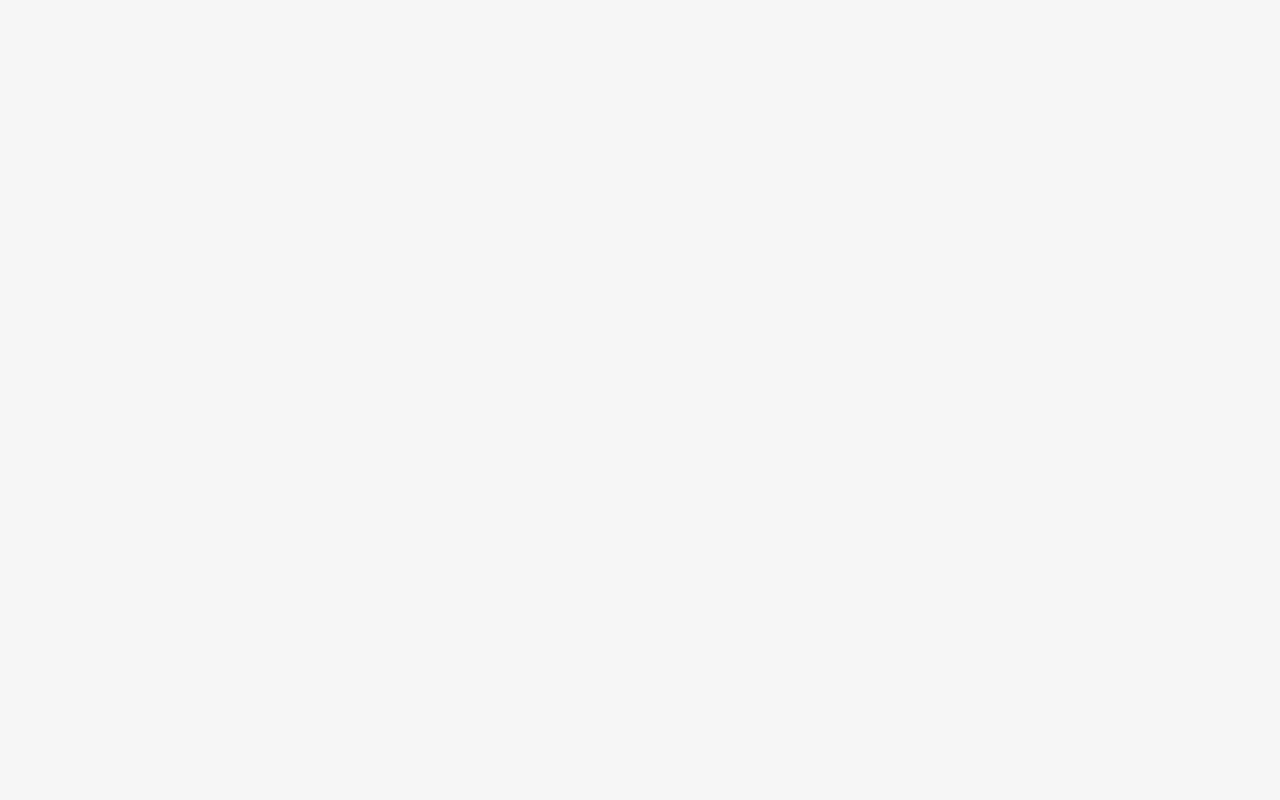
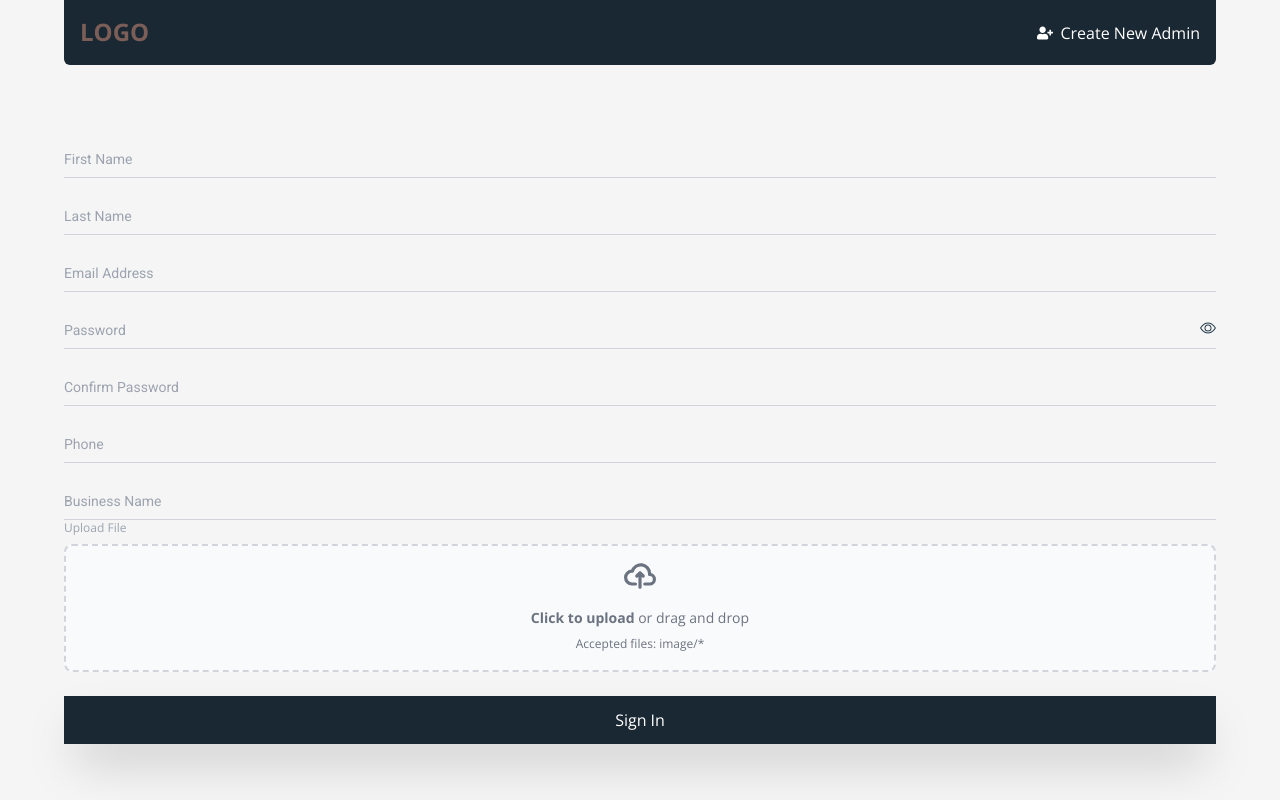
Before and after one commit to M-MubashirDev/vertix, a React (Vite) app: page /admin in a window 1280 px wide. Before the commit this address had no page. Built offline with nearby package versions, Linux system fonts and the light colour scheme.

Commit message:
push update full form

```diff
--- a/package.json
+++ b/package.json
@@ -12,6 +12,7 @@
   "dependencies": {
     "react": "^18.3.1",
     "react-dom": "^18.3.1",
+    "react-hook-form": "^7.54.2",
     "react-icons": "^5.4.0",
     "react-router-dom": "^7.1.1"
   },
--- a/src/App.jsx
+++ b/src/App.jsx
@@ -1,12 +1,14 @@
 import { BrowserRouter, Route, Routes } from "react-router-dom";
 import Layout from "./Components/Layout";
 import Home from "./Pages/Home";
+import Admin from "./Pages/Admin";
 function App() {
   return (
     <BrowserRouter>
       <Routes>
         <Route path="/" element={<Layout />}>
           <Route index element={<Home />} />
+          <Route path="admin" element={<Admin />} />
         </Route>
       </Routes>
     </BrowserRouter>
--- a/src/Components/Layout.jsx
+++ b/src/Components/Layout.jsx
@@ -1,4 +1,4 @@
-import Home from "../Pages/Home";
+import { Outlet } from "react-router-dom";
 import Navbar from "../UI/Navbar";
 
 function Layout() {
@@ -6,7 +6,7 @@ function Layout() {
     <div>
       <Navbar />
       <div className="max-w-[1440px] mx-auto w-[90%]">
-        <Home />
+        <Outlet />
       </div>
     </div>
   );
--- /dev/null
+++ b/src/Pages/Admin.jsx
@@ -0,0 +1,79 @@
+import CustomForm from "../UI/Form";
+function submitFunc(values) {
+  console.log(values);
+}
+function Admin() {
+  return (
+    <div>
+      <div className="mt-20">
+        <CustomForm onSubmit={submitFunc}>
+          {/* Email Input */}
+          <CustomForm.Input
+            label="First Name"
+            name="firstname"
+            type="text"
+            validation={{
+              required: "Name  is required",
+            }}
+          />
+          <CustomForm.Input label="Last Name" name="lastname" type="text" />
+
+          <CustomForm.Input
+            label="Email Address"
+            name="email"
+            type="email"
+            validation={{
+              required: "Email is required",
+              pattern: {
+                value: /^[a-zA-Z0-9_.+-]+@[a-zA-Z0-9-]+\.[a-zA-Z0-9-.]+$/,
+                message: "Enter a valid email address",
+              },
+            }}
+          />
+
+          {/* Password and Confirm Password Inputs */}
+          <CustomForm.InputSecure
+            label="Password"
+            name="password"
+            confirmName="confirmPassword"
+          />
+          <CustomForm.Input
+            label="Phone"
+            name="number"
+            type="Number"
+            validation={{
+              required: "Phone Number  is required",
+            }}
+          />
+          <CustomForm.Input
+            label="Business Name"
+            name="company"
+            type="text"
+            validation={{
+              required: "Business Name  is required",
+            }}
+          />
+          <CustomForm.FileInput
+            label="Upload File"
+            name="fileInput"
+            multiple={false}
+            accept="image/*" // Accept all file types
+            validation={{ required: "File is required" }}
+          />
+          {/* <CustomForm.Input
+            label="Full Name"
+            name="fullname"
+            type="file"
+            validation={{
+              required: "Name  is required",
+            }}
+          /> */}
+          {/* Submit Button */}
+          <CustomForm.ButtonSubmit>Sign In</CustomForm.ButtonSubmit>
+        </CustomForm>
+      </div>
+    </div>
+  );
+}
+
+export default Admin;
--- a/src/UI/Form.jsx
+++ b/src/UI/Form.jsx
@@ -1,192 +1,261 @@
-/* eslint-disable react/prop-types */
-import { createContext, useContext, useState } from "react";
+import { useEffect, useState } from "react";
 import { BsEye, BsEyeSlash } from "react-icons/bs";
-import { useForm } from "react-hook-form";
+import { IoIosCloudDone } from "react-icons/io";
+import {
+  useForm,
+  FormProvider,
+  useFormContext,
+  useController,
+} from "react-hook-form";
 
-// Create a Context for the form
-const FormContext = createContext();
-
-// Custom hook to use the form context
-const useFormContextCustom = () => {
-  const context = useContext(FormContext);
-  if (!context) {
-    throw new Error("Form components must be used within a FormProvider");
-  }
-  return context;
-};
-
-// Form Component: Provides form context and handles submission
-function Form({ children, onSubmit }) {
+// Main Form Component
+function Form({ children, onSubmit, defaultValues = {} }) {
   const methods = useForm({
-    mode: "onTouched", // Validate inputs when they are touched
+    mode: "onChange",
+    defaultValues,
   });
 
   return (
-    <FormContext.Provider value={methods}>
-      <form onSubmit={methods.handleSubmit(onSubmit)} className="space-y-6">
+    <FormProvider {...methods}>
+      <form
+        onSubmit={methods.handleSubmit(onSubmit)}
+        className="space-y-6 my-6"
+      >
         {children}
       </form>
-    </FormContext.Provider>
+    </FormProvider>
   );
 }
 
-// Input Component: Generic input field with label and validation
-function Input({ label, name, type = "text", validation = {}, ...rest }) {
+// Input Component
+function Input({ label, name, type = "text", validation, ...rest }) {
   const {
     register,
-    watch,
     formState: { errors },
-  } = useFormContextCustom();
-
-  const value = watch(name);
+  } = useFormContext();
 
   return (
-    <div className="relative">
+    <div className="flex items-center justify-center">
+      <div className="relative w-full">
         <input
           type={type}
           id={name}
-        className={`peer h-10 w-full border-b-2 ${
+          {...register(name, validation)} // Changed from rules to validation
+          placeholder=""
+          className={`w-full border-b ${
             errors[name] ? "border-red-500" : "border-gray-300"
-        } text-white bg-transparent placeholder-transparent focus:outline-none focus:border-blue-800 transition-colors duration-200`}
-        placeholder=" "
-        {...register(name, validation)}
+          } py-1 focus:border-b-2 focus:border-primary-dark transition-colors focus:outline-none peer bg-inherit`}
           {...rest}
         />
         <label
           htmlFor={name}
-        className={`absolute left-0 transition-all duration-200 ease-in-out ${
-          value || document.activeElement === document.querySelector(`#${name}`)
-            ? "-top-4 text-gray-400 text-sm"
-            : "top-2 text-gray-400 text-base"
-        } peer-placeholder-shown:top-2 peer-placeholder-shown:text-base peer-placeholder-shown:text-gray-400 peer-focus:-top-4 peer-focus:text-sm`}
+          className="absolute -top-4 text-xs left-0 cursor-text peer-focus:text-xs peer-focus:-top-4 transition-all peer-focus:text-primary-dark peer-placeholder-shown:top-1 peer-placeholder-shown:text-sm text-gray-400"
         >
           {label}
         </label>
         {errors[name] && (
-        <p className="mt-1 text-sm text-red-500">{errors[name].message}</p>
+          <p role="alert" className="mt-1 text-sm text-red-500">
+            {errors[name]?.message}
+          </p>
+        )}
+      </div>
+    </div>
+  );
+}
+//file type
+function FileInput({
+  label,
+  name,
+  accept,
+  multiple = false,
+  validation,
+  ...rest
+}) {
+  const [preview, setPreview] = useState(null);
+  const {
+    field: { onChange, onBlur, value, name: fieldName, ref },
+    fieldState: { invalid, isTouched, error },
+    formState: { touchedFields, dirtyFields },
+  } = useController({
+    name,
+    rules: validation,
+    defaultValue: "",
+  });
+
+  const handleFileChange = (e) => {
+    const files = e.target.files;
+    onChange(files);
+    // Check if a file is selected
+    if (files && files[0]) {
+      // Check if the file is an image
+      if (files[0].type.startsWith("image/")) {
+        const reader = new FileReader();
+        reader.onloadend = () => {
+          setPreview(reader.result);
+        };
+        reader.readAsDataURL(files[0]);
+      } else {
+        setPreview(null);
+      }
+    } else {
+      setPreview(null);
+    }
+  };
+
+  return (
+    <div className="flex flex-col space-y-2">
+      <div className="relative w-full">
+        <input
+          type="file"
+          id={fieldName}
+          accept={accept}
+          multiple={multiple}
+          className="hidden"
+          onChange={handleFileChange}
+          onBlur={onBlur}
+          ref={ref}
+          {...rest}
+        />
+        <label
+          htmlFor={fieldName}
+          className="flex flex-col items-center justify-center w-full h-32 border-2 border-dashed border-gray-300 rounded-lg cursor-pointer hover:border-primary-dark transition-colors bg-gray-50 hover:bg-gray-100"
+        >
+          <div className="flex flex-col items-center justify-center pt-5 pb-6">
+            {preview ? (
+              <IoIosCloudDone className="text-4xl text-green-700" />
+            ) : (
+              <svg
+                className="w-8 h-8 mb-4 text-gray-500"
+                aria-hidden="true"
+                xmlns="(link unavailable)"
+                fill="none"
+                viewBox="0 0 20 16"
+              >
+                <path
+                  stroke="currentColor"
+                  strokeLinecap="round"
+                  strokeLinejoin="round"
+                  strokeWidth="2"
+                  d="M13 13h3a3 3 0 0 0 0-6h-.025A5.56 5.56 0 0 0 16 6.5 5.5 5.5 0 0 0 5.207 5.021C5.137 5.017 5.071 5 5 5a4 4 0 0 0 0 8h2.167M10 15V6m0 0L8 8m2-2 2 2"
+                />
+              </svg>
+            )}
+            <p className="mb-2 text-sm text-gray-500">
+              <span className="font-semibold">Click to upload</span> or drag and
+              drop
+            </p>
+            <p className="text-xs text-gray-500">
+              {accept ? `Accepted files: ${accept}` : "All files accepted"}
+            </p>
+          </div>
+        </label>
+        <p className="absolute -top-6 text-xs left-0 text-gray-400">{label}</p>
+      </div>
+      {error && (
+        <p role="alert" className="text-sm text-red-500">
+          {error?.message}
+        </p>
       )}
     </div>
   );
-}
+} //   label,
+//   name,
+//   accept,
+//   multiple = false,
+//   validation,
+//   ...rest
+// }) {
+//   return (
+//     <Input
+//       label={label}
+//       accept={accept}
+//       validation={validation}
+//       type="file"
+//       name={name}
+//     />
+//   );
+// }
 
-// InputSecure Component: Password input with visibility toggle and confirmation
+// Secure Password Component
 function InputSecure({ label, name, confirmName, ...rest }) {
   const [showPassword, setShowPassword] = useState(false);
   const {
     register,
     watch,
+    trigger,
     formState: { errors },
-  } = useFormContextCustom();
+  } = useFormContext();
 
   const togglePasswordVisibility = () => setShowPassword(!showPassword);
 
   const passwordValue = watch(name);
   const confirmPasswordValue = watch(confirmName);
 
+  useEffect(() => {
+    if (confirmPasswordValue) trigger(confirmName);
+  }, [passwordValue, confirmPasswordValue, confirmName, trigger]);
+
   return (
     <>
-      {/* Password Input */}
       <div className="relative">
-        <input
+        <Input
           type={showPassword ? "text" : "password"}
-          id={name}
-          className={`peer h-10 w-full border-b-2 ${
-            errors[name] ? "border-red-500" : "border-gray-300"
-          } text-white bg-transparent placeholder-transparent focus:outline-none focus:border-blue-800 transition-colors duration-200`}
-          placeholder=" "
-          {...register(name, {
+          label={label}
+          name={name}
+          validation={{
+            // Changed from rules to validation
             required: "Password is required",
             minLength: {
               value: 6,
               message: "Password must be at least 6 characters",
             },
-          })}
+          }}
           {...rest}
         />
-        <label
-          htmlFor={name}
-          className={`absolute left-0 transition-all duration-200 ease-in-out ${
-            passwordValue ||
-            document.activeElement === document.querySelector(`#${name}`)
-              ? "-top-4 text-gray-400 text-sm"
-              : "top-2 text-gray-400 text-base"
-          } peer-placeholder-shown:top-2 peer-placeholder-shown:text-base peer-placeholder-shown:text-gray-400 peer-focus:-top-4 peer-focus:text-sm`}
-        >
-          {label}
-        </label>
-        {passwordValue && (
-          <span
+        <button
+          type="button"
           onClick={togglePasswordVisibility}
-            className="absolute right-0 top-2.5 cursor-pointer text-gray-300 hover:text-gray-100"
+          className="absolute right-0 top-1 cursor-pointer text-primary hover:text-gray-600"
         >
           {showPassword ? <BsEyeSlash /> : <BsEye />}
-          </span>
-        )}
-        {errors[name] && (
-          <p className="mt-1 text-sm text-red-500">{errors[name].message}</p>
-        )}
+        </button>
       </div>
 
-      {/* Confirm Password Input */}
-      <div className="relative mt-4">
-        <input
+      <Input
         type={showPassword ? "text" : "password"}
-          id={confirmName}
-          className={`peer h-10 w-full border-b-2 ${
-            errors[confirmName] ? "border-red-500" : "border-gray-300"
-          } text-white bg-transparent placeholder-transparent focus:outline-none focus:border-blue-800 transition-colors duration-200`}
-          placeholder=" "
-          {...register(confirmName, {
+        label={`Confirm ${label}`}
+        name={confirmName}
+        validation={{
+          // Changed from rules to validation
           required: "Please confirm your password",
           validate: (value) =>
             value === passwordValue || "Passwords do not match",
-          })}
-          {...rest}
+        }}
       />
-        <label
-          htmlFor={confirmName}
-          className={`absolute left-0 transition-all duration-200 ease-in-out ${
-            confirmPasswordValue ||
-            document.activeElement === document.querySelector(`#${confirmName}`)
-              ? "-top-4 text-gray-400 text-sm"
-              : "top-2 text-gray-400 text-base"
-          } peer-placeholder-shown:top-2 peer-placeholder-shown:text-base peer-placeholder-shown:text-gray-400 peer-focus:-top-4 peer-focus:text-sm`}
-        >
-          Confirm {label}
-        </label>
-        {confirmPasswordValue && (
-          <span
-            onClick={() => {}}
-            className="absolute right-0 top-2.5 cursor-pointer text-gray-300 hover:text-gray-100"
-          >
-            {/* Optionally, implement confirm password visibility toggle */}
-          </span>
-        )}
-        {errors[confirmName] && (
-          <p className="mt-1 text-sm text-red-500">
-            {errors[confirmName].message}
-          </p>
-        )}
-      </div>
     </>
   );
 }
-
-// ButtonSubmit Component: Reusable submit button
-function ButtonSubmit({ children }) {
+// Submit Button Component
+function ButtonSubmit({ children, isSubmitting }) {
   return (
     <button
-      className="w-full py-2 px-4 bg-blue-800 hover:bg-blue-900 rounded-md shadow-lg text-white font-semibold transition duration-200 text-sm sm:text-base"
       type="submit"
+      disabled={isSubmitting}
+      className={`relative h-12 overflow-hidden text-white bg-primary-dark w-full shadow-2xl ${
+        isSubmitting ? "opacity-50 cursor-not-allowed" : ""
+      }`}
     >
-      {children}
+      <span className="relative z-10">
+        {isSubmitting ? "Submitting..." : children}
+      </span>
     </button>
   );
 }
 
-// Assign compound components to Form
+// Export Subcomponents
 Form.ButtonSubmit = ButtonSubmit;
 Form.InputSecure = InputSecure;
 Form.Input = Input;
+Form.FileInput = FileInput;
 
 export default Form;
--- a/src/UI/Navbar.jsx
+++ b/src/UI/Navbar.jsx
@@ -74,7 +74,7 @@ const Navbar = () => {
           {/* Add "Create New Admin" link */}
           <li>
             <Link
-              to="/create-admin"
+              to="/admin"
               className="flex items-center space-x-2 hover:text-neutral-light transition duration-200"
             >
               <FaUserPlus />
@@ -94,7 +94,7 @@ const Navbar = () => {
           {/* Add "Create New Admin" link for mobile */}
           <li>
             <Link
-              to="/create-admin"
+              to="admin"
               className="flex items-center space-x-2 hover:text-primary-light transition duration-200"
             >
               <FaUserPlus />
```
Also changed, not shown: 1 other file (tests, documents, lock files or other folders). Lines whose indentation alone changed are shown as unchanged.
